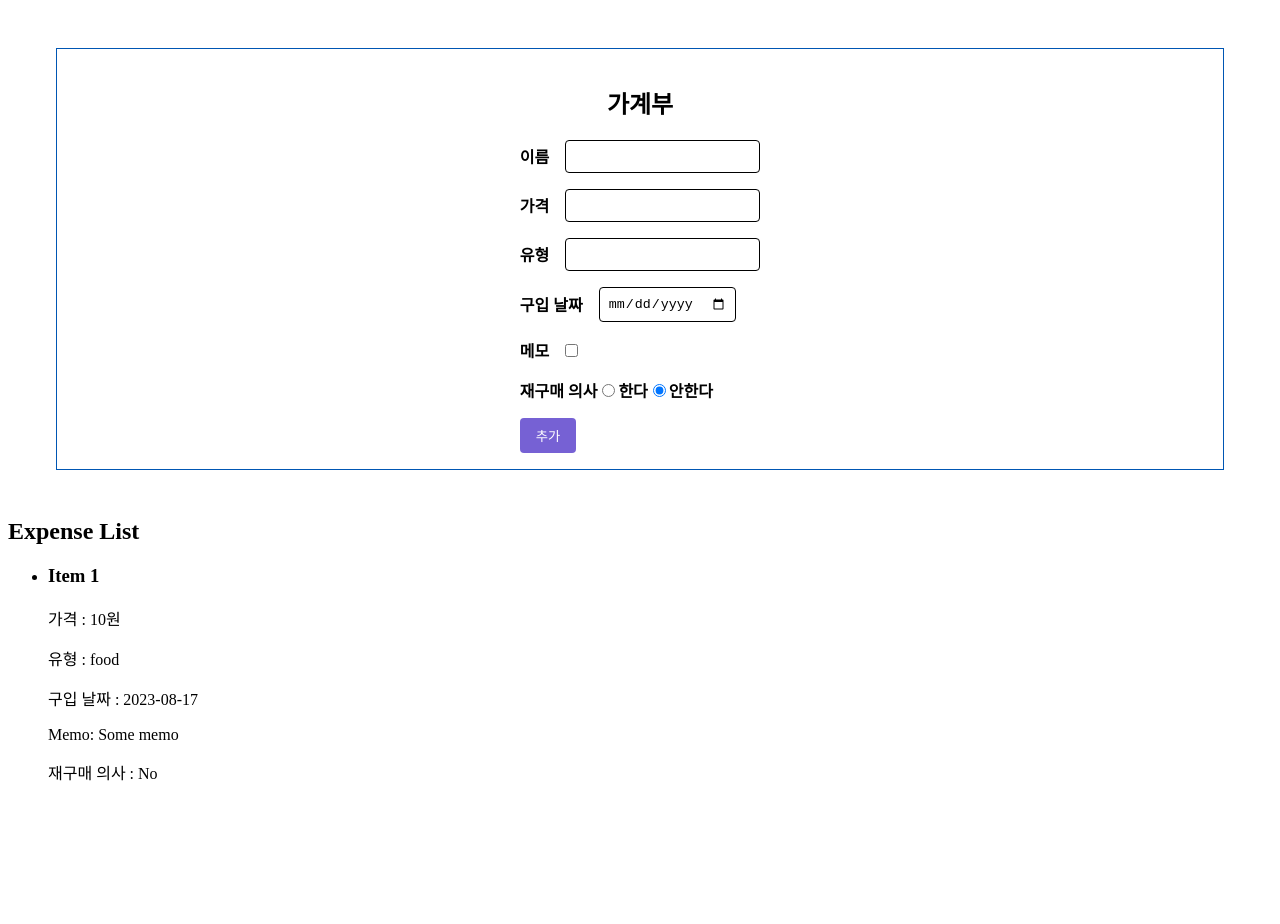
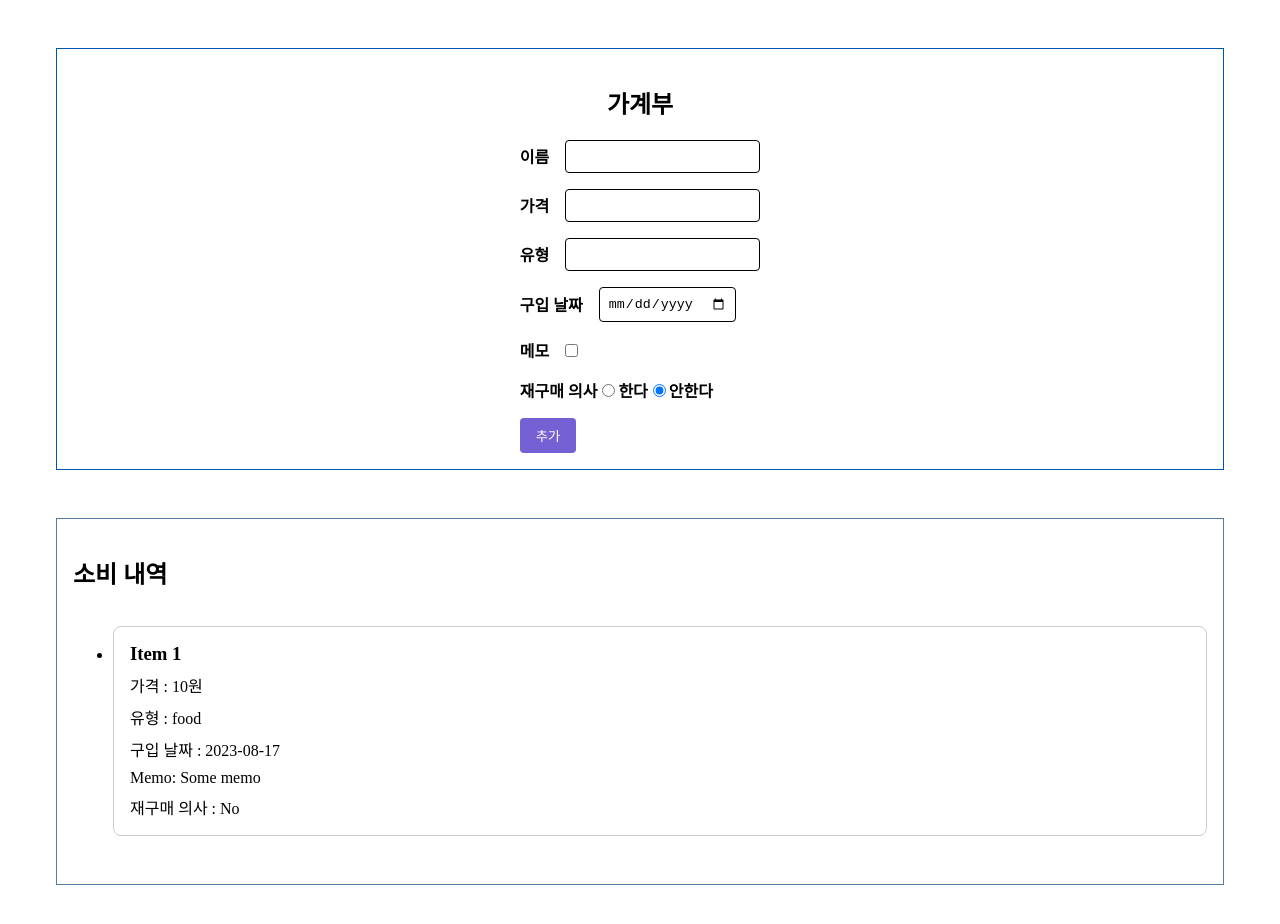
Before and after one commit to justkeepgoin/budget-practice, a React (Create React App) app: page / in a window 1280 px wide. Shown: the top 924 px of the page. Before the commit the page ends 800 px from the top, so only its background shows below. Built offline with nearby package versions, Linux system fonts and the light colour scheme.

Commit message:
feat. css 모듈을 이용한 하단 소비내역 스타일링
- css 모듈을 이용한 하단 소비내역 스타일링
- 메뉴 영어->한글 변경 수정

```diff
--- a/src/ExpenseList.js
+++ b/src/ExpenseList.js
@@ -1,18 +1,19 @@
 import React from "react";
 import ExpenseItem from "./ExpenseItem";
+import styles from "./ExpenseList.module.css";
 
 const ExpenseList = (props) => {
   const expenses = props.expenses;
 
   return (
-    <div className="expense-list">
-      <h2>Expense List</h2>
+    <div className={styles["expense-List-container"]}>
+      <h2>소비 내역</h2>
       {expenses.length === 0 ? (
-        <p>No expenses to display.</p>
+        <p>소비 내역을 추가해주세요.</p>
       ) : (
         <ul>
           {expenses.map((expense, index) => (
-            <li key={index}>
+            <li key={index} className={styles["expense-item"]}>
               <ExpenseItem expense={expense} />
             </li>
           ))}
--- /dev/null
+++ b/src/ExpenseList.module.css
@@ -0,0 +1,33 @@
+.expense-List-container {
+  display: flex;
+  flex-direction: column;
+  align-content: space-evenly;
+  padding: 1rem;
+  margin: 3rem;
+  border: 1px solid hwb(210 33% 36%);
+}
+
+.expense-list {
+  background-color: #f5f5f5;
+  padding: 1rem;
+  border-radius: 8px;
+}
+
+.expense-item {
+  border: 1px solid #ccc;
+  padding: 1rem;
+  border-radius: 8px;
+  margin-bottom: 1rem;
+}
+
+.expense-item h3 {
+  margin: 0;
+}
+
+.expense-item p {
+  margin: 0.5rem 0;
+}
+
+.expense-item p:last-child {
+  margin-bottom: 0;
+}
```
